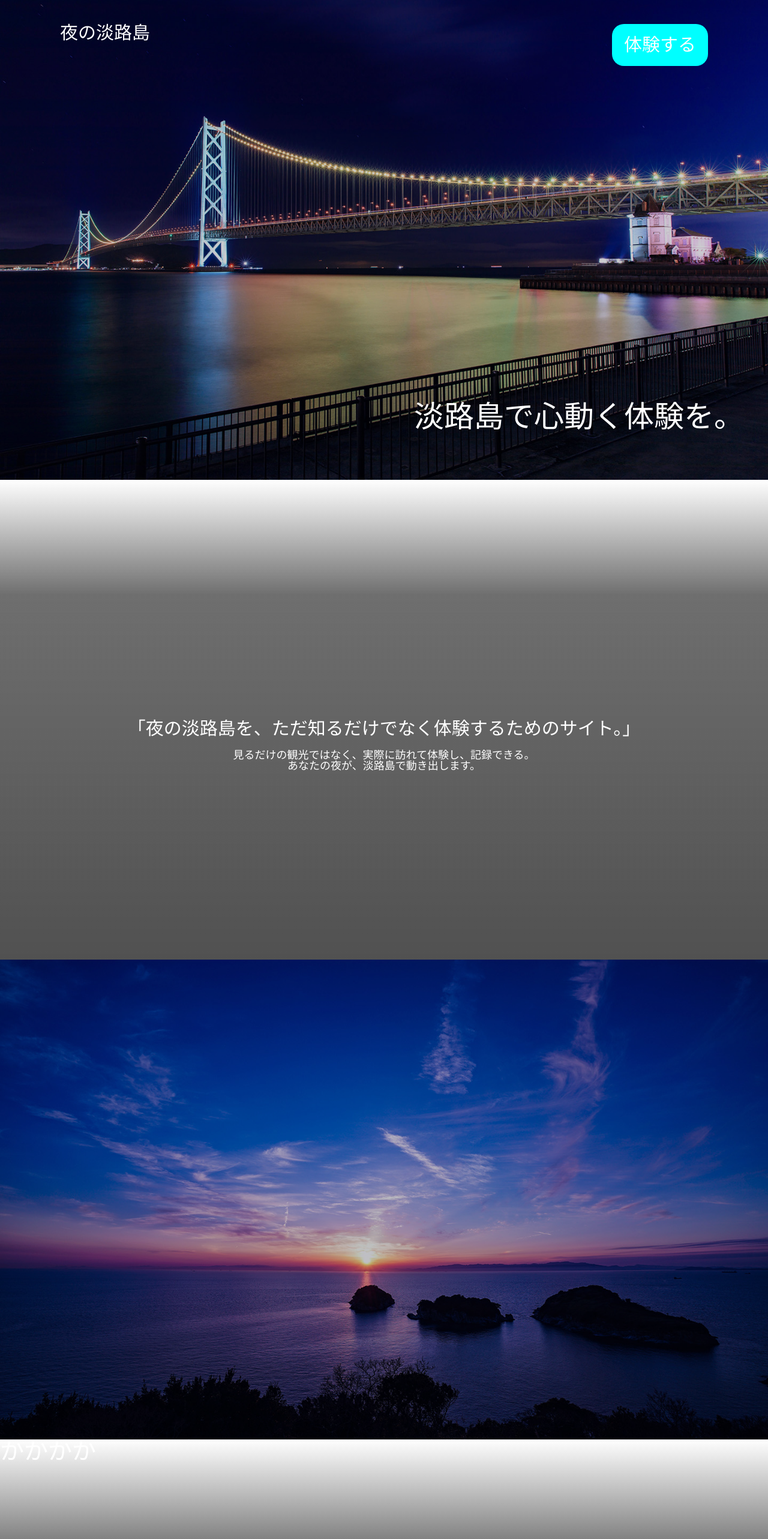
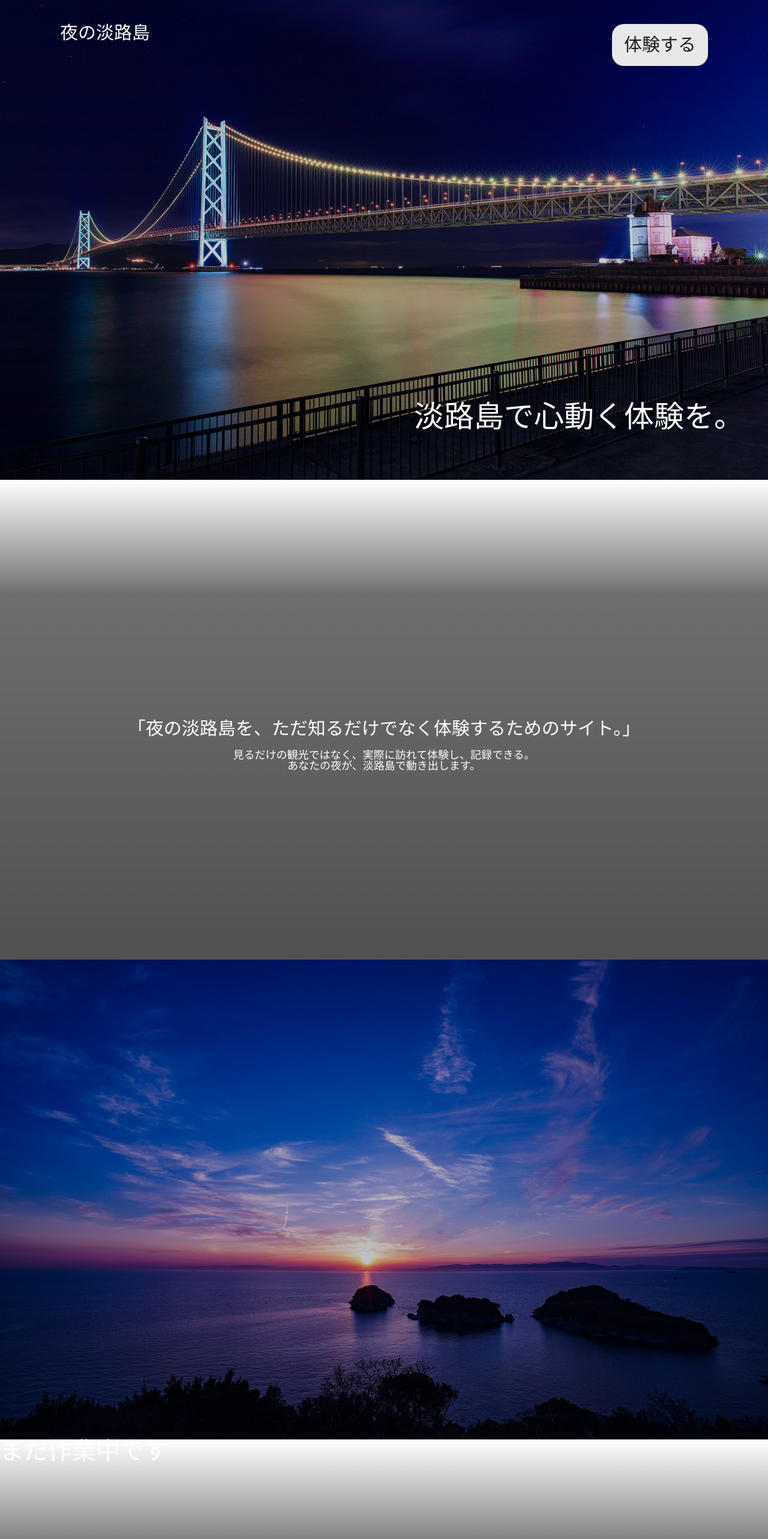
Before and after one commit to yamagataYK/night-awaji, a Next.js app in the folder night-awaji/: page / in a window 1280 px wide. Shown: the top 2566 px of the page at 60% size. Built offline with nearby package versions, Linux system fonts and the light colour scheme.

Commit message:
react lefletのインストール表示

```diff
--- /dev/null
+++ b/night-awaji/app/experience/page.tsx
@@ -0,0 +1,27 @@
+"use client";
+import { MapContainer, TileLayer, Marker, Popup } from 'react-leaflet';
+import "leaflet/dist/leaflet.css";
+
+export default function Experience() {
+    const position = [34.6937, 135.5023];
+
+    return (
+        <>
+            <MapContainer
+                center={position}
+                zoom={13}
+                scrollWheelZoom={false}
+                style={{ height: "100vh", width: "100%" }}>
+                <TileLayer
+                    attribution='&copy; <a href="https://www.openstreetmap.org/copyright">OpenStreetMap</a> contributors'
+                    url="https://{s}.tile.openstreetmap.org/{z}/{x}/{y}.png"
+                />
+                <Marker position={position}>
+                    <Popup>
+                        A pretty CSS3 popup. <br /> Easily customizable.
+                    </Popup>
+                </Marker>
+            </MapContainer>
+        </>
+    )
+}
--- a/night-awaji/app/page.module.css
+++ b/night-awaji/app/page.module.css
@@ -40,8 +40,8 @@
 }
 
 .experience {
-    background-color: aqua;
-    color: #FFF;
+    background-color: rgb(232, 232, 232);
+    color: #1d1d1d;
     font-size: 30px;
     padding: 20px;
     border-radius: 20px;
--- a/night-awaji/app/page.tsx
+++ b/night-awaji/app/page.tsx
@@ -40,7 +40,7 @@ export default function Home() {
 
       <section className={styles.info_wrap}>
 
-        <p className={styles.text}>かかかか</p>
+        <p className={styles.text}>まだ作業中です</p>
 
       </section>
 
```
Also changed, not shown: night-awaji/package.json (+7 -5 lines), night-awaji/app/ experience/page.tsx (deleted), night-awaji/app/experience/page.module.css (added), 1 other file (tests, documents, lock files or other folders).
